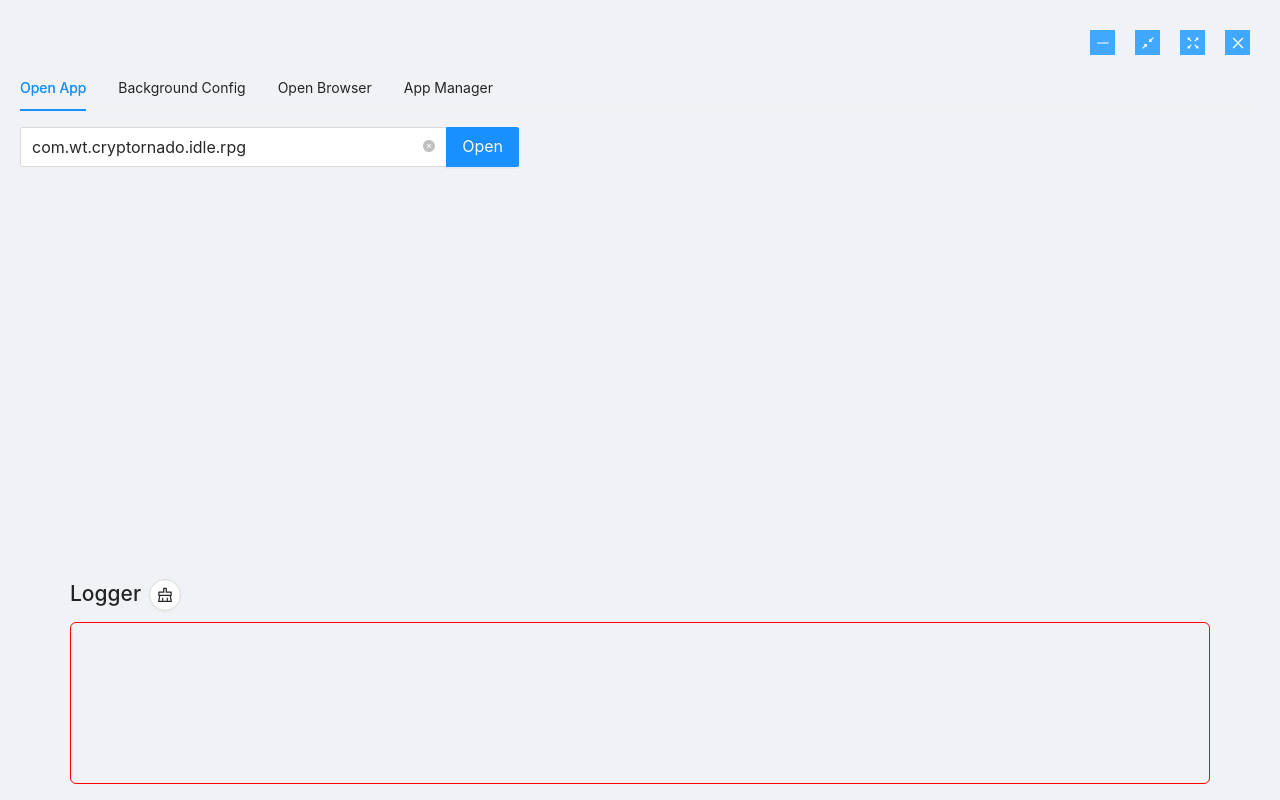
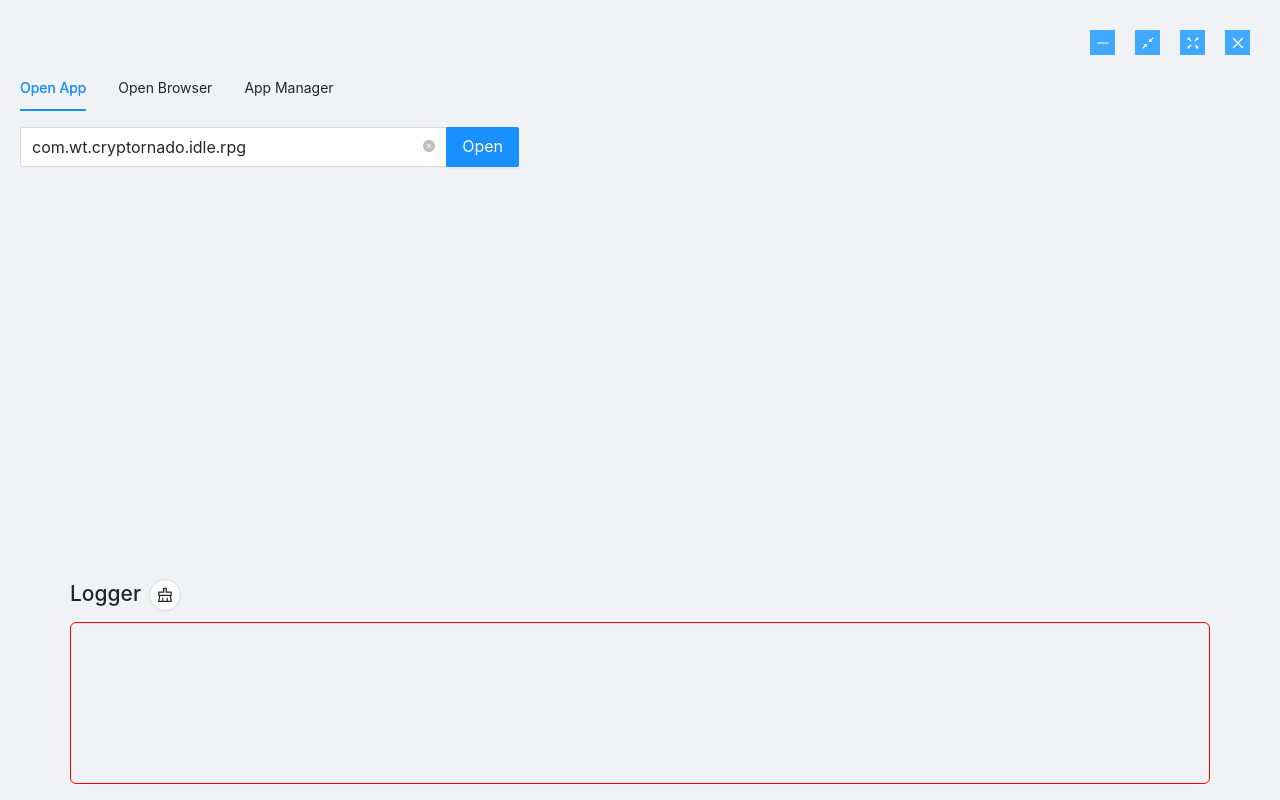
Before and after one commit to summer-bst/qt-webchannel-demo, a React (Create React App) app: page / in a window 1280 px wide. Built offline with nearby package versions, Linux system fonts and the light colour scheme.

Commit message:
hide Background Config tab

```diff
--- a/src/tabs.ts
+++ b/src/tabs.ts
@@ -11,10 +11,10 @@ const tabs: ITabsItem[] = [
   //   title: "Client Config",
   //   id: "clientConfig",
   // },
-  {
-    title: "Background Config",
-    id: "clientConfig",
-  },
+  // {
+  //   title: "Background Config",
+  //   id: "clientConfig",
+  // },
   {
     title: "Open Browser",
     id: "browser",
```
